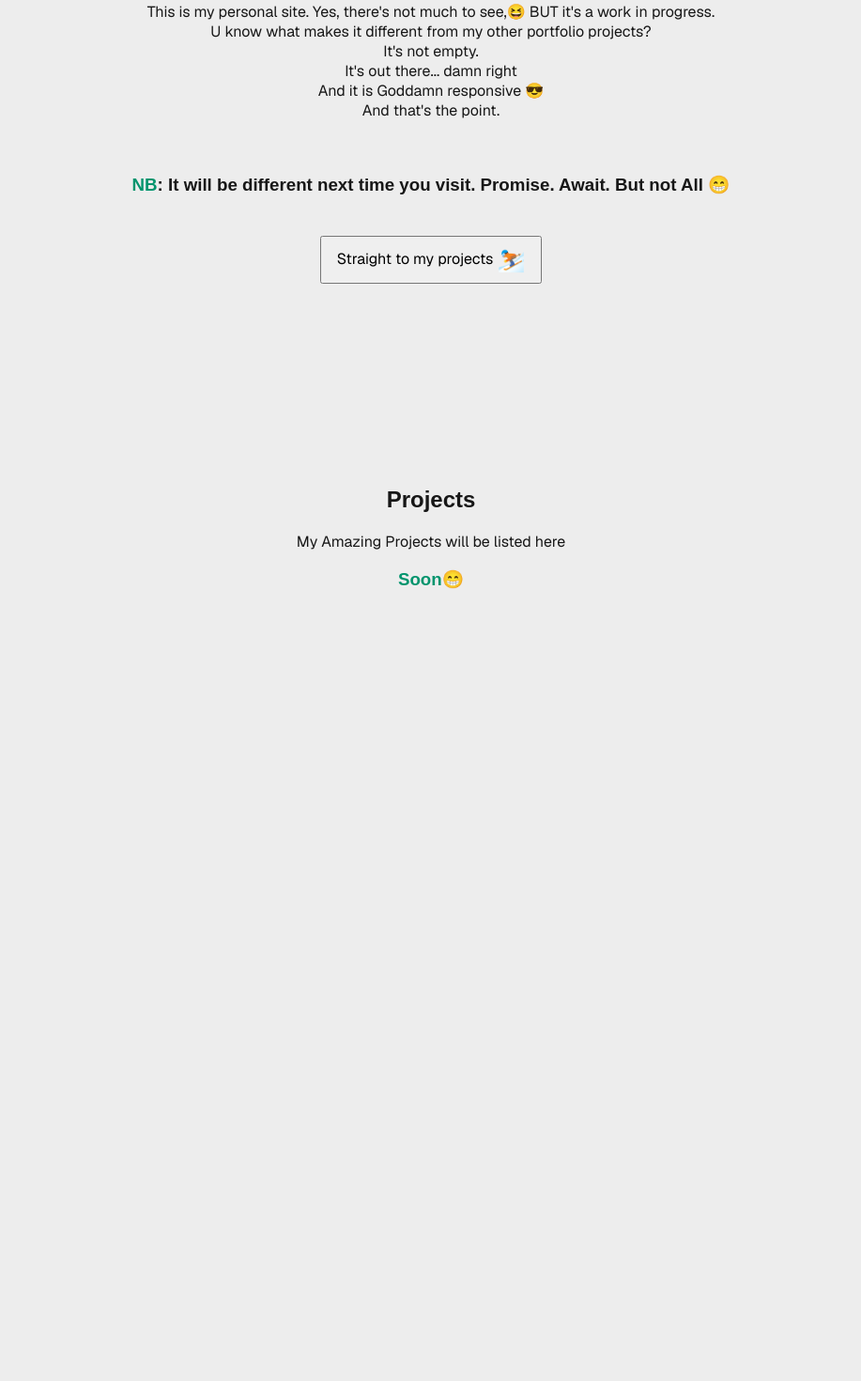
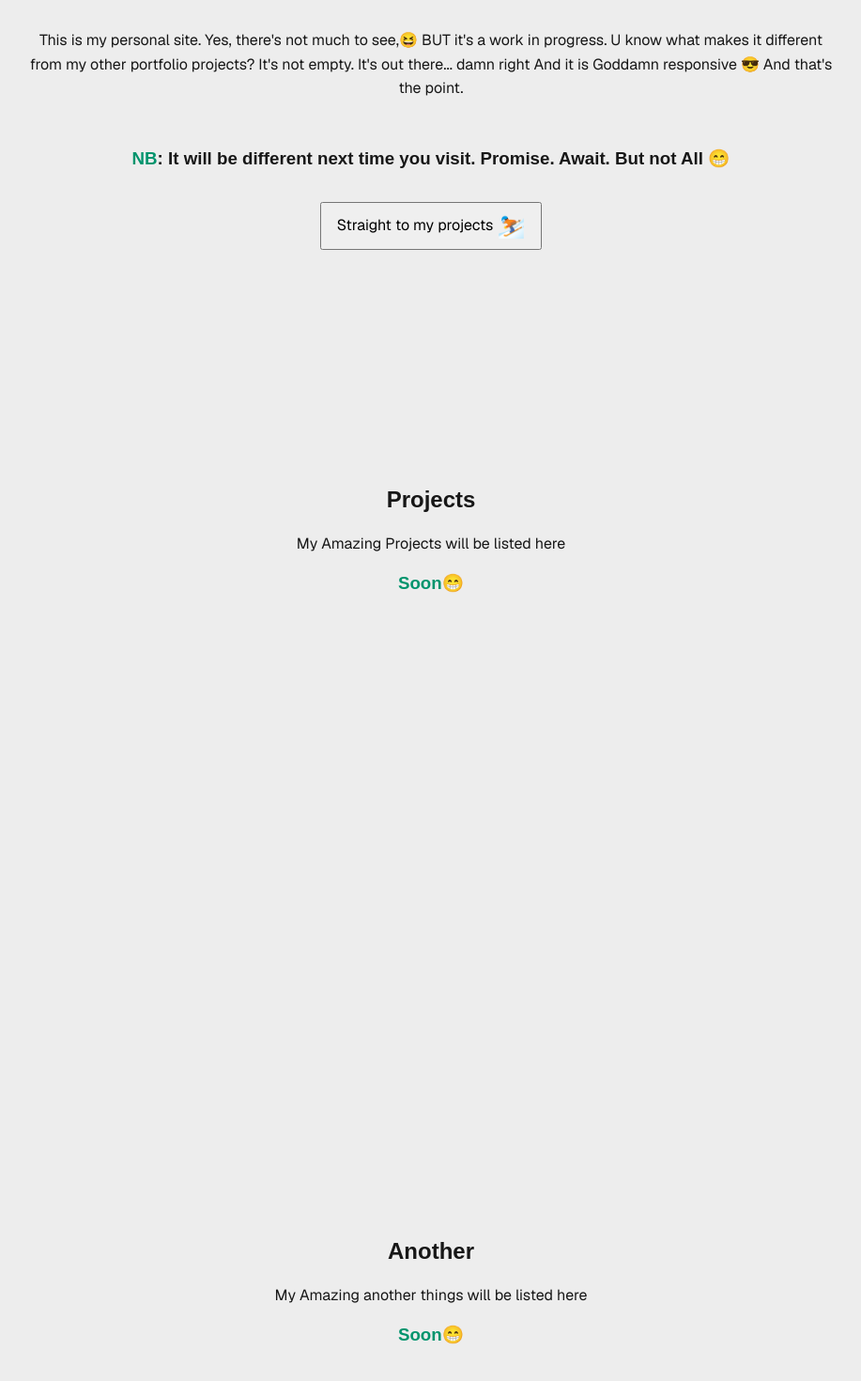
Before and after one commit to nuuxdev/nuux-personal-site, a Next.js app: page / in a window 1280 px wide. Shown: the part 302-1772 px from the top of the page at 94% size, without its empty margins (181-1098 px from the left). Built offline with nearby package versions, Linux system fonts and the light colour scheme; no server answers; a web font is replaced by a local one.

Commit message:
FIX| content-grid kinda great for setting all the contents size in a single context

```diff
--- a/src/app/globals.css
+++ b/src/app/globals.css
@@ -50,6 +50,10 @@ h5,
 h6 {
   font-family: var(--font-mono);
   text-align: center;
+}
+
+p {
+  line-height: 1.6;
 }
 
 button {
@@ -140,27 +144,59 @@ header > .nav_container {
   }
 }
 
-.container {
+/* main */
+main {
+  --content-max-width: 70ch;
+  --breakout-max-padding: 4rem;
+  --padding-inline: 1rem;
+}
+
+.content_grid {
+  display: grid;
+  grid-template-columns:
+    [fullscreen-start] minmax(var(--padding-inline), 1fr)
+    [breakout-start] minmax(var(--padding-inline), var(--breakout-max-padding))
+    [content-start] min(
+      100% - 4 * var(--padding-inline),
+      var(--content-max-width)
+    )
+    [content-end] minmax(var(--padding-inline), var(--breakout-max-padding))
+    [breakout-end] minmax(var(--padding-inline), 1fr) [fullscreen-end];
+}
+.content_grid > * {
+  grid-column: content;
+}
+.content_grid > .breakout {
+  grid-column: breakout;
+}
+.content_grid > .fullscreen {
+  grid-column: fullscreen;
+}
+
+/* section {
+  background-color: red;
+} */
+
+/* hero section */
+.hero_section {
+  min-height: 100vh;
   display: flex;
   flex-direction: column;
-  align-items: center;
+  /* align-items: center; */
   justify-content: center;
-  gap: 1.5rem;
-  height: 100vh;
-  padding: 1rem;
+  gap: 1rem;
 }
 #custom_emoji {
   position: relative;
   &::after {
     content: "";
-    /* display: inline-block; */
     width: 2rem;
     height: 2rem;
     background-color: var(--primary-color);
     border-radius: 50%;
     position: absolute;
     right: 0;
-    bottom: 5%;
+    bottom: 10%;
     z-index: -1;
   }
 }
--- a/src/app/page.tsx
+++ b/src/app/page.tsx
@@ -1,30 +1,38 @@
 import Header from "@/components/header";
-import ProjectsButton from "@/components/projectsButton";
+import Link from "next/link";
 
 export default function Home() {
   return (
     <>
       <Header />
-      <section className="container">
+      <main className="content_grid">
+        <section className="hero_section breakout">
           <h1>
             I am <span id="custom_emoji">NuuX🕶️</span>
           </h1>
-        <p style={{ textAlign: "center", maxWidth: "40rem" }}>
+          <p style={{ textAlign: "center" }}>
             This is my personal site. Yes, there&apos;s not much to see,😆 BUT
-          it&apos;s a work in progress. <br /> U know what makes it different
-          from my other portfolio projects? <br /> It&apos;s not empty. <br />
-          It&apos;s out there... damn right <br />
-          And it is Goddamn responsive 😎
-          <br />
-          And that&apos;s the point.
+            it&apos;s a work in progress. U know what makes it different from my
+            other portfolio projects? It&apos;s not empty. It&apos;s out
+            there... damn right And it is Goddamn responsive 😎 And that&apos;s
+            the point.
           </p>
           <h3>
             <span>NB</span>: It will be different next time you visit. Promise.
             Await. But not All 😁
           </h3>
-        <ProjectsButton />
+          <Link href="#projects" style={{ alignSelf: "center" }}>
+            <button tabIndex={-1}>
+              Straight to my projects{" "}
+              <span className="button_icon_emoji">⛷️</span>
+            </button>
+          </Link>
         </section>
-      <section id="projects" style={{ height: "200vh" }}>
+        <section
+          id="projects"
+          className="fullscreen"
+          style={{ height: "100vh" }}
+        >
           <h1>Projects</h1>
           <p style={{ textAlign: "center" }}>
             My Amazing Projects will be listed here
@@ -33,6 +41,16 @@ export default function Home() {
             <span>Soon</span>😁
           </h3>
         </section>
+        <section id="another" style={{ height: "100vh" }}>
+          <h1>Another</h1>
+          <p style={{ textAlign: "center" }}>
+            My Amazing another things will be listed here
+          </p>
+          <h3>
+            <span>Soon</span>😁
+          </h3>
+        </section>
+      </main>
     </>
   );
 }
```
Lines whose indentation alone changed are shown as unchanged.
